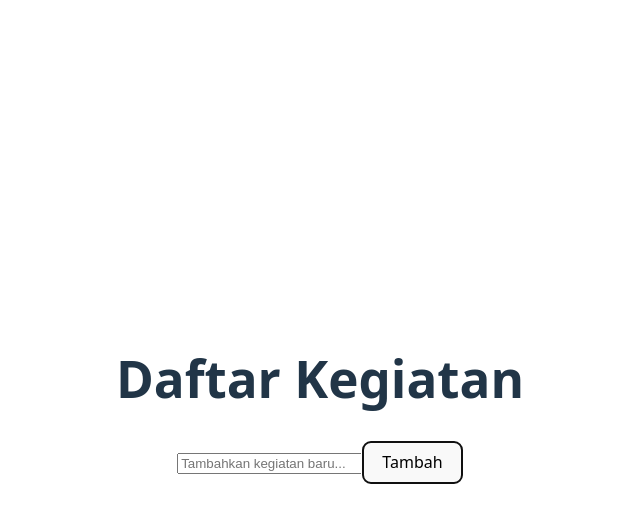
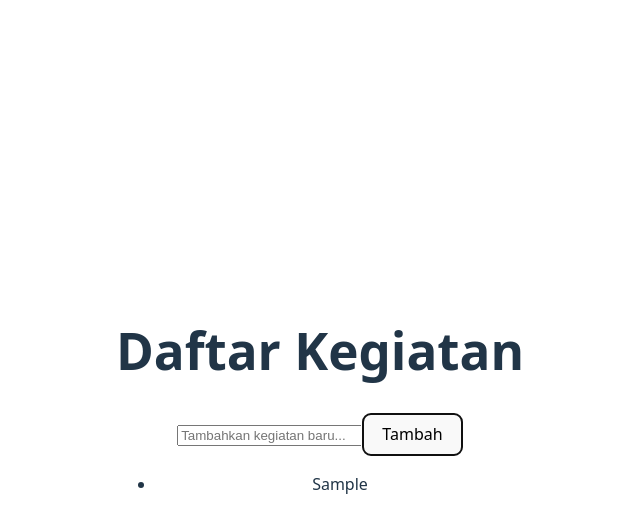
Before and after one commit to adhl04/32-pbk-uts-233510373, a Vue app: page / in a window 1280 px wide. Both pictures are taken after typing "Sample" into the empty fields and a click on the button "Tambah". Shown: the top 532 px of the page, without its empty margins (320-960 px from the left). Built offline with nearby package versions, Linux system fonts and the light colour scheme.

Commit message:
menampilkan & menambah daftar kegiatan

```diff
--- a/src/App.vue
+++ b/src/App.vue
@@ -2,6 +2,7 @@
 import { ref, computed } from 'vue'
 const activities = ref([])
 const newActivity = ref('')
+const showOnlyPending = ref(false)
 
 function addActivity() {
   if (newActivity.value.trim()) {
@@ -9,6 +10,12 @@ function addActivity() {
     newActivity.value = ''
   }
 }
+
+const filteredActivities = computed(() => {
+  return showOnlyPending.value
+    ? activities.value.filter(activity => !activity.done)
+    : activities.value
+})
 </script>
 
 <template>
@@ -18,6 +25,12 @@ function addActivity() {
       <input v-model="newActivity" placeholder="Tambahkan kegiatan baru..." class="input" />
       <button type="submit" class="button">Tambah</button>
     </form>
+
+    <ul class="activity-list">
+      <li v-for="(activity, index) in filteredActivities" :key="index" class="activity-item">
+        <span :class="{ done: activity.done }">{{ activity.text }}</span>
+      </li>
+    </ul>
   </div>
 </template>
 
```
